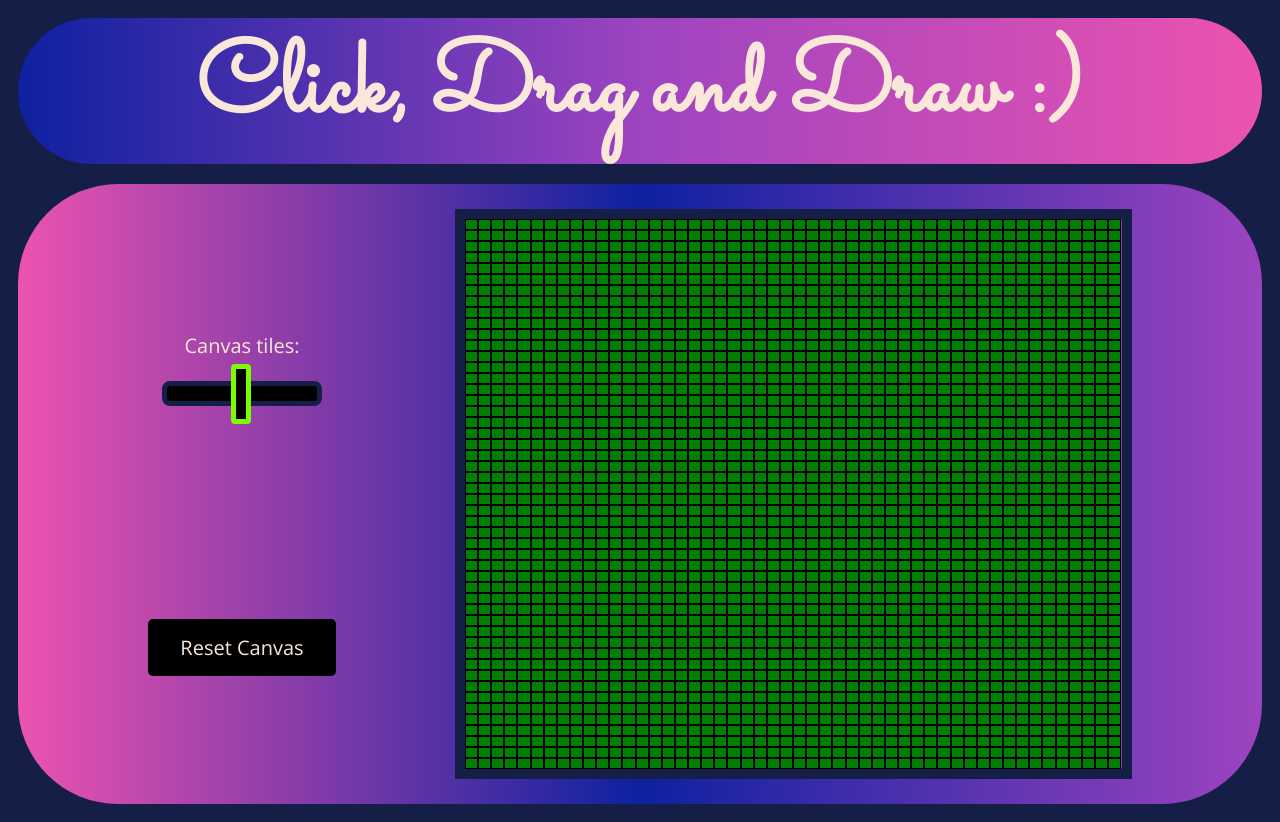
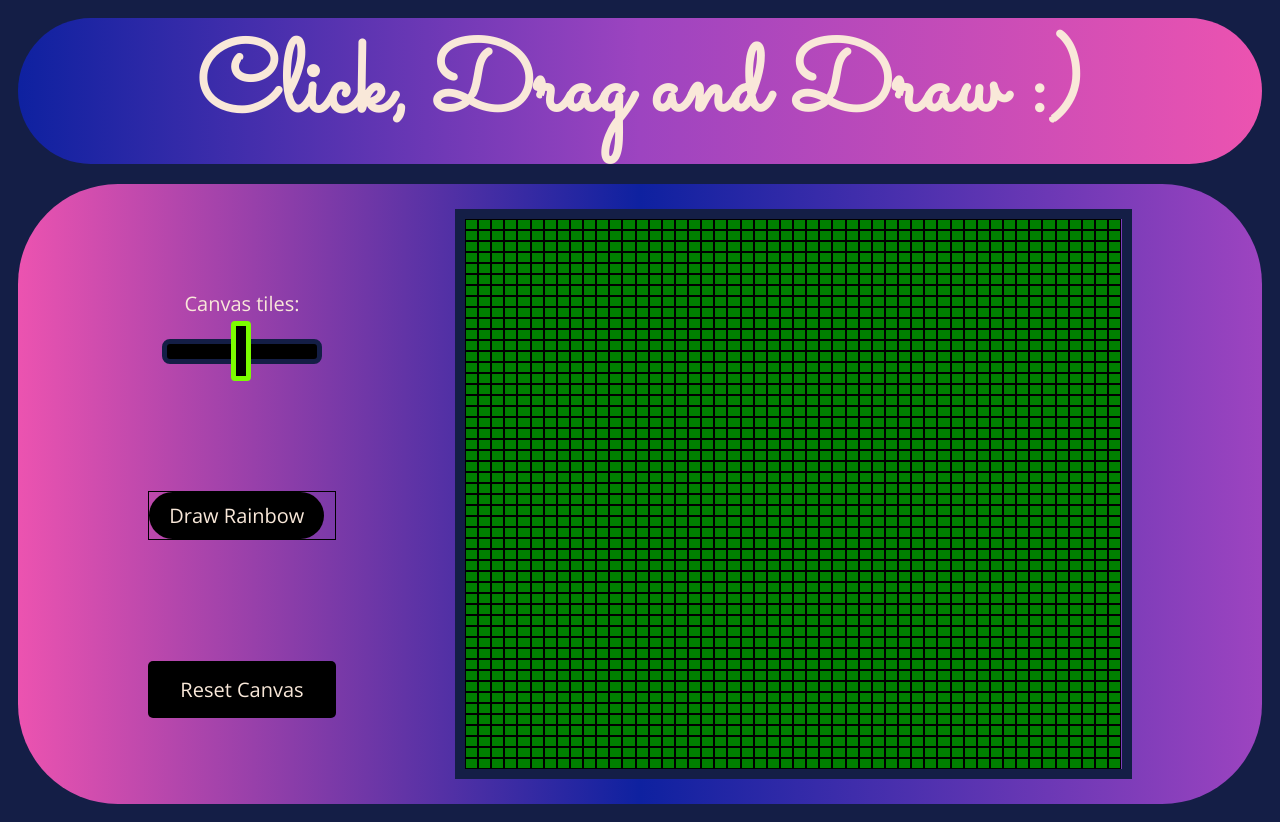
Before and after one commit to urostodorovic95/Etch-a-Sketch, a plain HTML site: page index.html in a window 1280 px wide. Drawn offline with nearby package versions, Linux system fonts and the light colour scheme.

Commit message:
Start implementing a rainbow mode selector

```diff
--- a/index.html
+++ b/index.html
@@ -32,6 +32,10 @@
             id="chosenGridSize"
           />
         </div>
+        <div class="draw-tools-container">
+          <input type="checkbox" id="checkbox" />
+          <label for="checkbox" class="switch"> Draw Rainbow </label>
+        </div>
         <button class="button-reset">Reset Canvas</button>
       </div>
       <div id="container-grid"></div>
--- a/styles/styles.css
+++ b/styles/styles.css
@@ -65,8 +65,12 @@ header {
     font-size: inherit;
     font-family: inherit;
     border-radius: 5px;
+    cursor:pointer;
   }
 
+.draw-tools-container {
+    border: 1px solid black;
+}
 
 /* codepen slider */
 /* https://codepen.io/jonnaru/pen/JjXyKYM */
@@ -102,3 +106,32 @@ header {
     border: 5px solid lawngreen;
     border-radius: 4px;
   }
+
+
+/* switch: https://uiverse.io/vinodjangid07/gentle-parrot-87 */
+#checkbox {
+    display: none;
+  }
+
+  .switch {
+    position: relative;
+    width: fit-content;
+    padding: 10px 20px;
+    background-color: #000;
+    border-radius: 50px;
+    z-index: 1;
+    cursor: pointer;
+    display: flex;
+    align-items: center;
+    justify-content: center;
+    gap: 10px;
+    color: inherit;
+    font-size: inherit;
+    font-weight: inherit;
+    transition: all 0.3s;
+  }
+
+  #checkbox:checked + .switch {
+    background: linear-gradient(0.80turn, #FF6C33, #D9DB33, #B033DB);
+    box-shadow: 0px 0px 40px rgba(174, 0, 255, 0.438);
+  }
```
